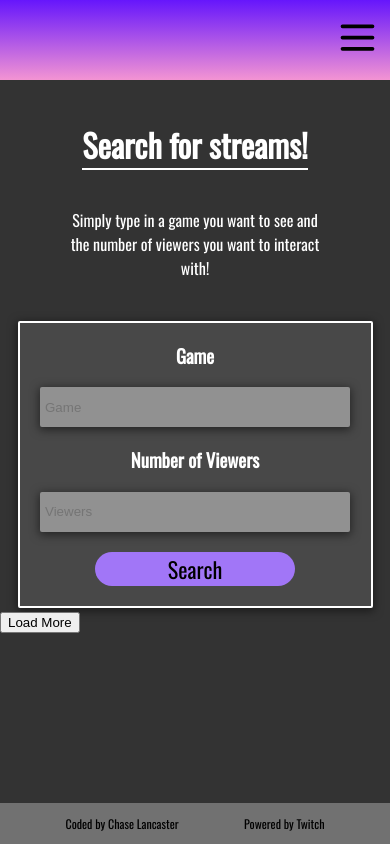
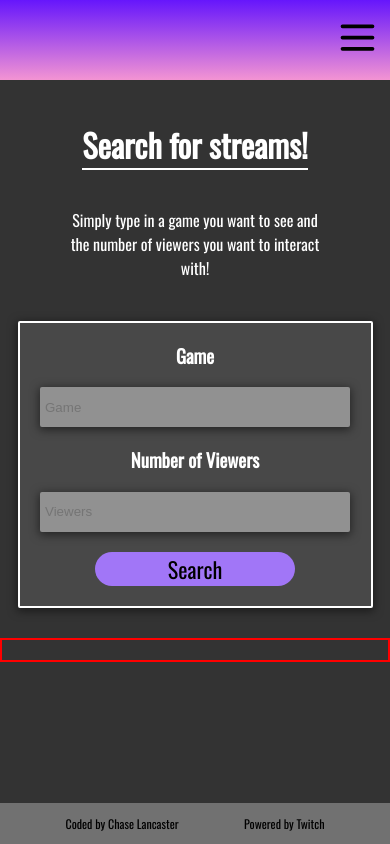
Before and after one commit to chaselancaster/nosmallstreamer-frontend, a React (Create React App) app: page /search in a window 390 px wide. Built offline with nearby package versions, Linux system fonts and the light colour scheme; some icons are missing.

Commit message:
Change the media size that starts wrapping the stream cards to be at 820px for a more responsive feel

```diff
--- a/src/Component/Search/Search.js
+++ b/src/Component/Search/Search.js
@@ -45,6 +45,7 @@ class Search extends Component {
         e.preventDefault();
         console.log('loadMoreStreams hit')
         try {
+            console.log('in try block')
             const streams = await fetch(`http://localhost:3001/api/more/${this.state.cursor}`, {
             method: 'GET',
             headers: {
@@ -78,7 +79,7 @@ class Search extends Component {
                     </div>
                 </div>
                 <div>
-                    <button type='button' onClick={this.loadMoreStreams}>Load More</button>
+                    {/* <button onClick={this.loadMoreStreams}>Load More</button> */}
                     <StreamsList streams={this.state.streams} />
                 </div>
             </div>
--- a/src/Component/StreamsList/StreamsList.css
+++ b/src/Component/StreamsList/StreamsList.css
@@ -1,9 +1,11 @@
 .streams-container {
   display: flex;
   flex-direction: column;
+  justify-content: center;
   align-items: center;
   padding-bottom: 20px;
   margin-top: 30px;
+  border: 2px solid red;
 }
 
 .stream {
@@ -59,7 +61,7 @@
   font-family: "Oswald";
 }
 
-@media (min-width: 1280px) {
+@media (min-width: 820px) {
   .streams-container {
     display: flex;
     flex-direction: row;
```
Also changed, not shown: 1 other file (tests, documents, lock files or other folders).
